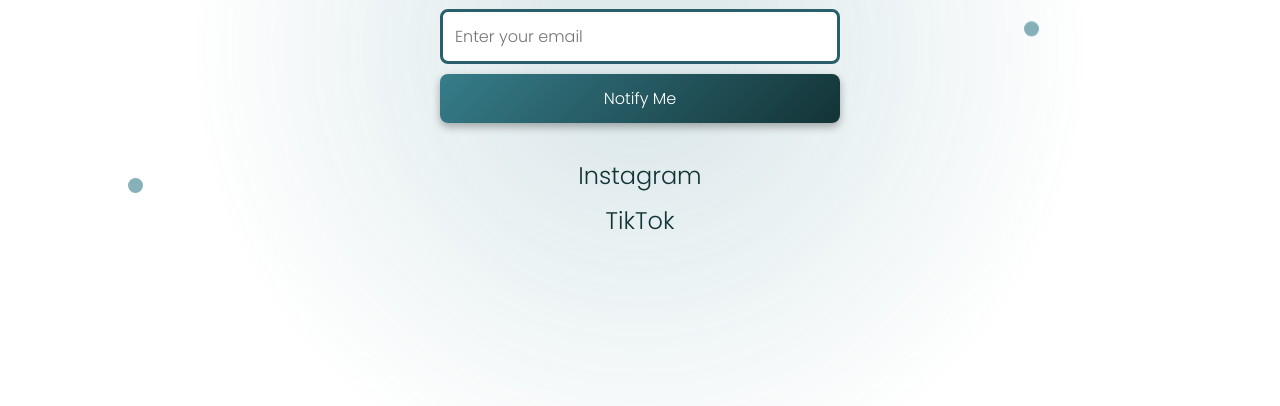
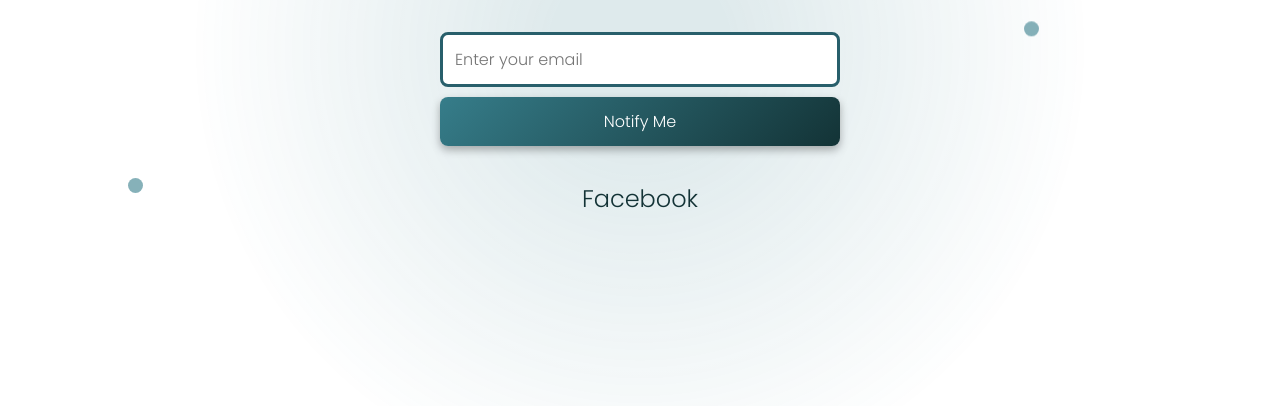
Before and after one commit to RMcLeanDev/inkjeli_teaser, a plain HTML site: page index.html in a window 1280 px wide. Shown: the part 352-758 px from the top of the page. Drawn offline with Linux system fonts and the light colour scheme.

Commit message:
update links

```diff
--- a/index.html
+++ b/index.html
@@ -161,8 +161,7 @@
     </form>
 
     <div class="social-links">
-        <a href="#" target="_blank">Instagram</a>
-        <a href="#" target="_blank">TikTok</a>
+        <a href="https://www.facebook.com/profile.php?id=61572697430374" target="_blank">Facebook</a>
     </div>
 </body>
 </html>
```
